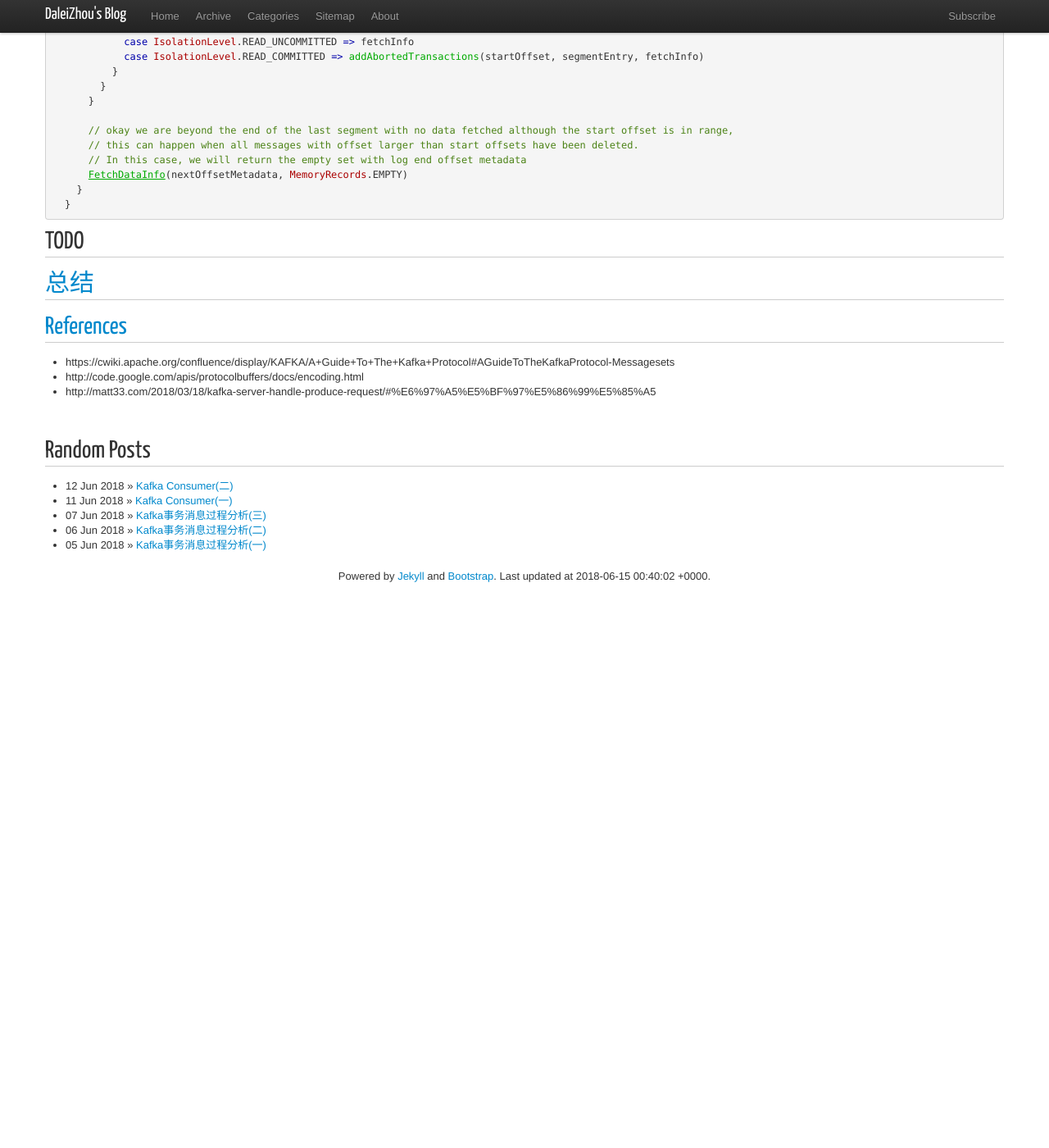
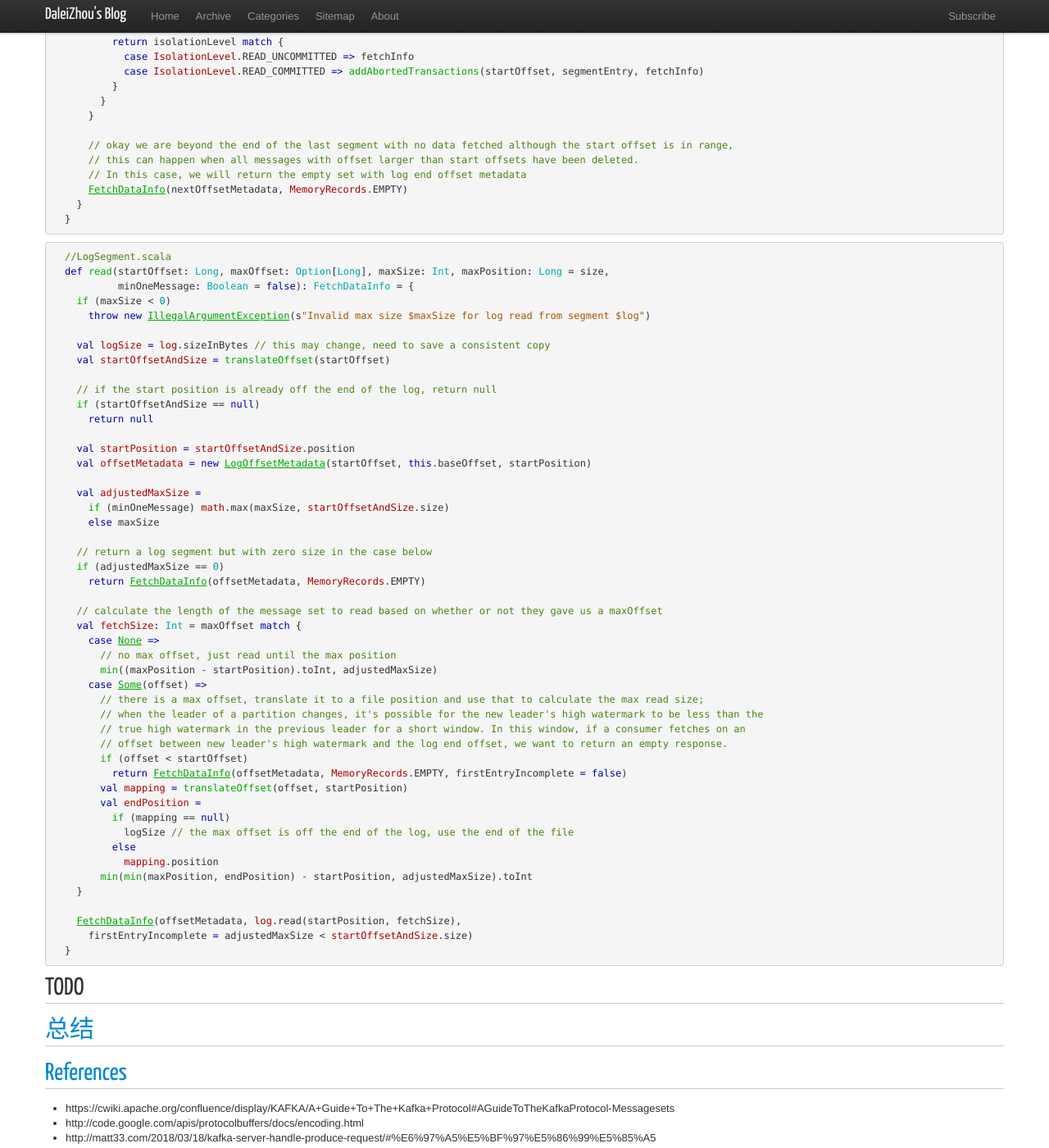
Before and after one commit to DaleiZhou/daleizhou.github.io, a Jekyll site: the page built from _posts/2018/2018-06-13-log-fetch-produce.md, in a window 1280 px wide and 1400 px high, scrolled down 8934 px. Shown: the whole window at 82% size. Built offline with Jekyll 4.4.1, drawn with Linux system fonts in a browser that asks for light colours; nearby versions of some CDN libraries; comment, search, counter and statistics services are not loaded; before the commit the page ends 9686 px from its top, so only the background shows below that; some of the changed text lies outside the part shown.

Commit message:
read from logsegment

````diff
--- a/_posts/2018/2018-06-13-log-fetch-produce.md
+++ b/_posts/2018/2018-06-13-log-fetch-produce.md
@@ -382,10 +382,10 @@ TODO
     maybeHandleIOException(s"Exception while reading from $topicPartition in dir ${dir.getParent}") {
       trace(s"Reading $maxLength bytes from offset $startOffset of length $size bytes")
 
-      // Because we don't use lock for reading, the synchronization is a little bit tricky.
-      // We create the local variables to avoid race conditions with updates to the log.
+      // 因为读不加锁，所以讲offsetMetadata复制出来避免成为临界资源
       val currentNextOffsetMetadata = nextOffsetMetadata
       val next = currentNextOffsetMetadata.messageOffset
+      // 如果读取开始的offset == 日志最后的偏移量，即没有消息可读，立即返回结果
       if (startOffset == next) {
         val abortedTransactions =
           if (isolationLevel == IsolationLevel.READ_COMMITTED) Some(List.empty[AbortedTransaction])
@@ -394,16 +394,17 @@ TODO
           abortedTransactions = abortedTransactions)
       }
 
+      // 获取到base_offset小于等于startOffset的那个segment，将读取的开始位置定位到具体的segment
       var segmentEntry = segments.floorEntry(startOffset)
 
-      // return error on attempt to read beyond the log end offset or read below log start offset
+      // 如果开始读取的startOffset > log最后的offset or
+      // segmentEntry不存在 or
+      // 读取的开始 < logStartOffset (日志清理等造成了起始位置不可读)
+      // 复核上述情况之一则抛异常提示读取范围超过有效范围
       if (startOffset > next || segmentEntry == null || startOffset < logStartOffset)
         throw new OffsetOutOfRangeException(s"Received request for offset $startOffset for partition $topicPartition, " +
           s"but we only have log segments in the range $logStartOffset to $next.")
 
-      // Do the read on the segment with a base offset less than the target offset
-      // but if that segment doesn't contain any messages with an offset greater than that
-      // continue to read from successive segments until we get some messages or we reach the end of the log
       while (segmentEntry != null) {
         val segment = segmentEntry.getValue
 
@@ -442,6 +443,57 @@ TODO
     }
   }
 ```
+
+```scala
+  //LogSegment.scala
+  def read(startOffset: Long, maxOffset: Option[Long], maxSize: Int, maxPosition: Long = size,
+           minOneMessage: Boolean = false): FetchDataInfo = {
+    if (maxSize < 0)
+      throw new IllegalArgumentException(s"Invalid max size $maxSize for log read from segment $log")
+
+    val logSize = log.sizeInBytes // this may change, need to save a consistent copy
+    val startOffsetAndSize = translateOffset(startOffset)
+
+    // if the start position is already off the end of the log, return null
+    if (startOffsetAndSize == null)
+      return null
+
+    val startPosition = startOffsetAndSize.position
+    val offsetMetadata = new LogOffsetMetadata(startOffset, this.baseOffset, startPosition)
+
+    val adjustedMaxSize =
+      if (minOneMessage) math.max(maxSize, startOffsetAndSize.size)
+      else maxSize
+
+    // return a log segment but with zero size in the case below
+    if (adjustedMaxSize == 0)
+      return FetchDataInfo(offsetMetadata, MemoryRecords.EMPTY)
+
+    // calculate the length of the message set to read based on whether or not they gave us a maxOffset
+    val fetchSize: Int = maxOffset match {
+      case None =>
+        // no max offset, just read until the max position
+        min((maxPosition - startPosition).toInt, adjustedMaxSize)
+      case Some(offset) =>
+        // there is a max offset, translate it to a file position and use that to calculate the max read size;
+        // when the leader of a partition changes, it's possible for the new leader's high watermark to be less than the
+        // true high watermark in the previous leader for a short window. In this window, if a consumer fetches on an
+        // offset between new leader's high watermark and the log end offset, we want to return an empty response.
+        if (offset < startOffset)
+          return FetchDataInfo(offsetMetadata, MemoryRecords.EMPTY, firstEntryIncomplete = false)
+        val mapping = translateOffset(offset, startPosition)
+        val endPosition =
+          if (mapping == null)
+            logSize // the max offset is off the end of the log, use the end of the file
+          else
+            mapping.position
+        min(min(maxPosition, endPosition) - startPosition, adjustedMaxSize).toInt
+    }
+
+    FetchDataInfo(offsetMetadata, log.read(startPosition, fetchSize),
+      firstEntryIncomplete = adjustedMaxSize < startOffsetAndSize.size)
+  }
+```
 ## TODO
 
 ## <a id="conclusion">总结</a>
````
Also changed, not shown: other parts of _posts/2018/2018-06-13-log-fetch-produce.md (+1 -1 lines).
